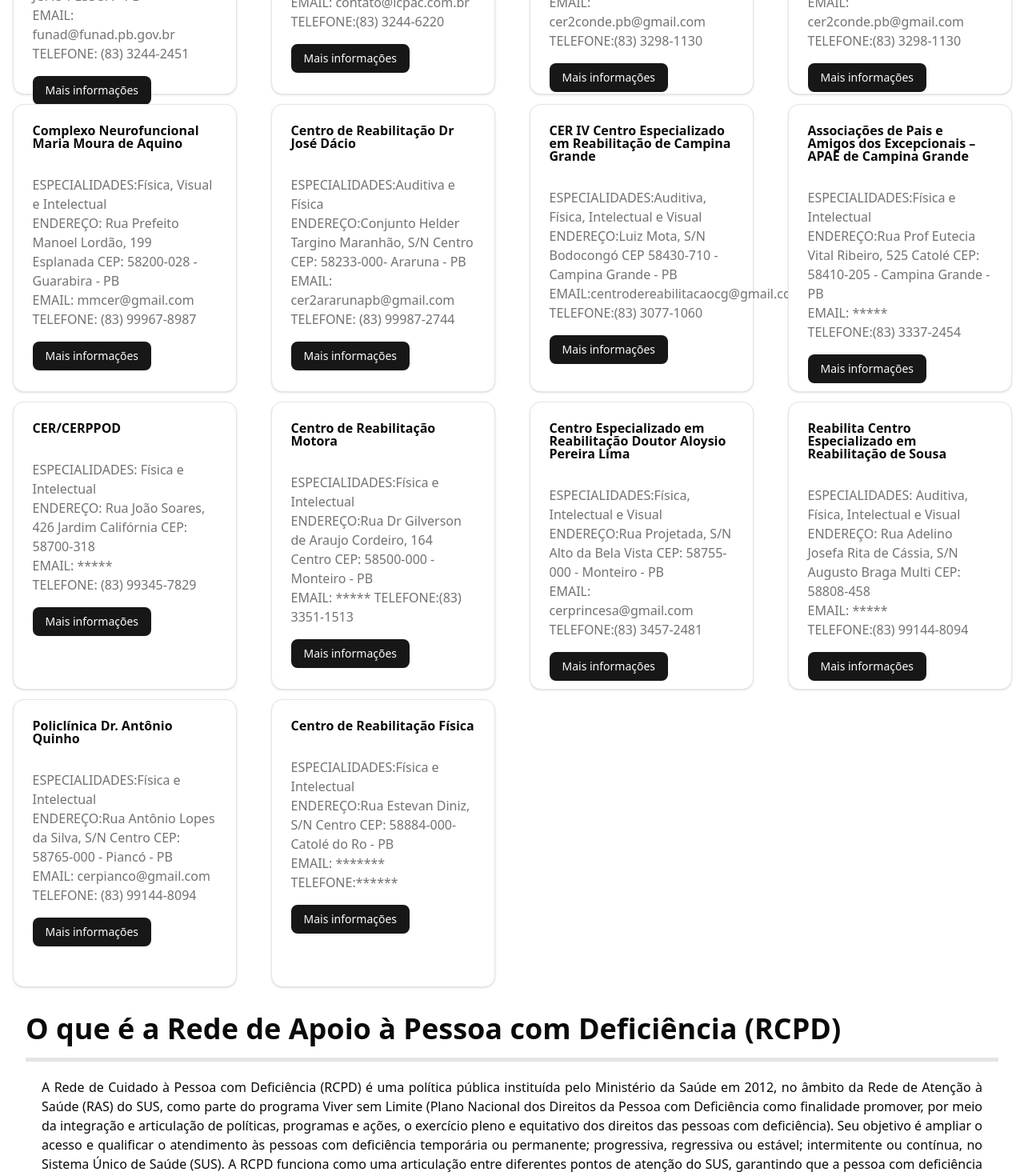
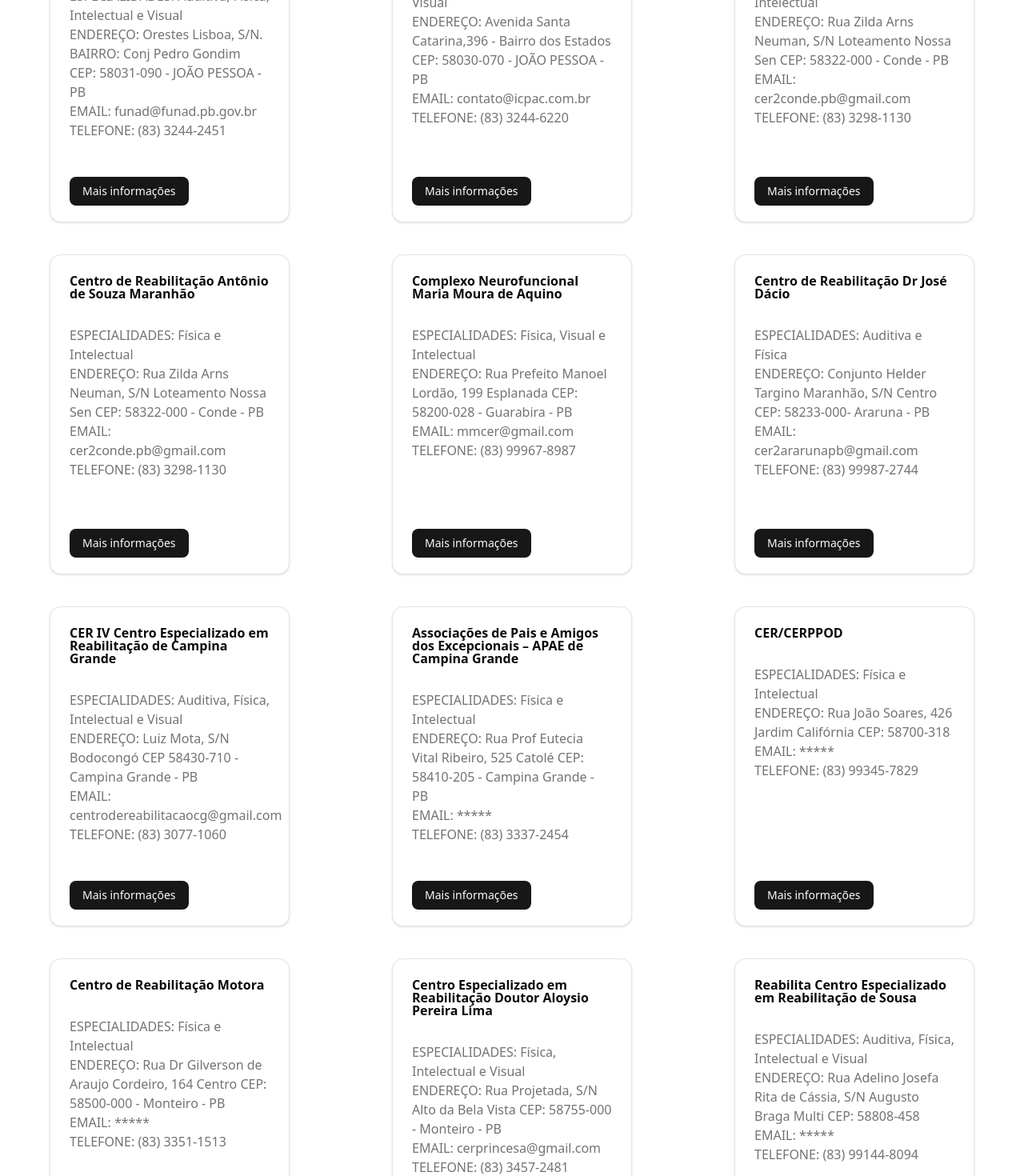
Before and after one commit to gustavdlima/cer-facil, a React (Vite) app: page / in a window 1280 px wide. Shown: the part 480-1950 px from the top of the page at 80% size. Built offline with nearby package versions, Linux system fonts and the light colour scheme.

Commit message:
feat(pages): add cers cards

```diff
--- a/src/pages/home/CersCards.tsx
+++ b/src/pages/home/CersCards.tsx
@@ -3,296 +3,225 @@
 
 export default function CersCards() {
     return (
-        <div className="grid grid-cols-4 gap-3">
-            <Card className="max-w-2xl mx-auto w-70 h-90">
+        <div className="
+            grid
+            gap-x-10
+            gap-y-10
+            mt-30 mb-30
+            sm:grid-cols-2 sm:gap-x-1
+            lg:grid-cols-3
+            2xl:grid-cols-4
+            ">
+
+            <Card className="relative max-w-2xl mx-auto w-75 h-100">
                 <CardHeader>
                     <CardTitle>FUNAD (Fundação Centro Integrado de Apoio ao Portador de Deficiência)</CardTitle>
-                    <CardDescription>
-                    </CardDescription>
                 </CardHeader>
                 <CardContent>
-                    <img src="" alt="" />
                     <p className="text-muted-foreground mb-4">
-                        ESPECIALIDADES: Auditiva, Física, Intelectual e Visual <br />
-                        ENDEREÇO: Orestes Lisboa, S/N. BAIRRO: Conj Pedro Gondim CEP: 58031-090 - JOÃO PESSOA - PB <br />
-                        EMAIL: funad@funad.pb.gov.br <br />
-                        TELEFONE: (83) 3244-2451
+                        <span>ESPECIALIDADES: Auditiva, Física, Intelectual e Visual</span> <br />
+                        <span>ENDEREÇO: Orestes Lisboa, S/N. BAIRRO: Conj Pedro Gondim CEP: 58031-090 - JOÃO PESSOA - PB</span> <br />
+                        <span>EMAIL: funad@funad.pb.gov.br</span> <br />
+                        <span>TELEFONE: (83) 3244-2451</span>
                     </p>
-                    <Button>Mais informações</Button>
+                    <Button className="absolute bottom-5">Mais informações</Button>
                 </CardContent>
             </Card>
-            <div>
 
-                <Card className="max-w-2xl mx-auto w-70 h-90">
-                    <CardHeader>
-                        <CardTitle>Instituto dos Cegos da Paraíba Adalgisa Cunha</CardTitle>
-                        <CardDescription>
-                        </CardDescription>
-                    </CardHeader>
-                    <CardContent>
-                        <p className="text-muted-foreground mb-4">
-                            ESPECIALIDADES:Intelectual e Visual <br />
-                            ENDEREÇO: Avenida Santa Catarina,396 - Bairro dos Estados CEP: 58030-070 - JOÃO PESSOA - PB <br />
-                            EMAIL: contato@icpac.com.br <br />
-                            TELEFONE:(83) 3244-6220
-                        </p>
-                        <Button>Mais informações</Button>
-                    </CardContent>
-                </Card>
-            </div>
+            <Card className="relative max-w-2xl mx-auto w-75 h-100">
+                <CardHeader>
+                    <CardTitle>Instituto dos Cegos da Paraíba Adalgisa Cunha</CardTitle>
+                </CardHeader>
+                <CardContent>
+                    <p className="text-muted-foreground mb-4">
+                        <span>ESPECIALIDADES: Intelectual e Visual</span> <br />
+                        <span>ENDEREÇO: Avenida Santa Catarina,396 - Bairro dos Estados CEP: 58030-070 - JOÃO PESSOA - PB</span> <br />
+                        <span>EMAIL: contato@icpac.com.br</span> <br />
+                        <span>TELEFONE: (83) 3244-6220</span>
+                    </p>
+                    <Button className="absolute bottom-5">Mais informações</Button>
+                </CardContent>
+            </Card>
 
-            <div>
-                <Card className="max-w-2xl mx-auto w-70 h-90">
-                    <CardHeader>
-                        <CardTitle>Centro de Reabilitação Antônio de Souza Maranhão</CardTitle>
-                        <CardDescription>
-                        </CardDescription>
-                    </CardHeader>
-                    <CardContent>
-                        <p className="text-muted-foreground mb-4">
-                            ESPECIALIDADES:Física e Intelectual <br />
-                            ENDEREÇO: Rua Zilda Arns Neuman, S/N Loteamento Nossa Sen CEP: 58322-000 - Conde - PB <br />
-                            EMAIL: cer2conde.pb@gmail.com <br />
-                            TELEFONE:(83) 3298-1130
-                        </p>
-                        <Button>Mais informações</Button>
-                    </CardContent>
-                </Card>
-            </div>
+            <Card className="relative max-w-2xl mx-auto w-75 h-100">
+                <CardHeader>
+                    <CardTitle>Centro de Reabilitação Antônio de Souza Maranhão</CardTitle>
+                </CardHeader>
+                <CardContent>
+                    <p className="text-muted-foreground mb-4">
+                        <span>ESPECIALIDADES: Física e Intelectual</span> <br />
+                        <span>ENDEREÇO: Rua Zilda Arns Neuman, S/N Loteamento Nossa Sen CEP: 58322-000 - Conde - PB</span> <br />
+                        <span>EMAIL: cer2conde.pb@gmail.com</span> <br />
+                        <span>TELEFONE: (83) 3298-1130</span>
+                    </p>
+                    <Button className="absolute bottom-5">Mais informações</Button>
+                </CardContent>
+            </Card>
 
-            <div>
-                <Card className="max-w-2xl mx-auto w-70 h-90">
-                    <CardHeader>
-                        <CardTitle>Centro de Reabilitação Antônio de Souza Maranhão</CardTitle>
-                        <CardDescription>
-                        </CardDescription>
-                    </CardHeader>
-                    <CardContent>
-                        <p className="text-muted-foreground mb-4">
-                            ESPECIALIDADES:Física e Intelectual <br />
-                            ENDEREÇO: Rua Zilda Arns Neuman, S/N Loteamento Nossa Sen CEP: 58322-000 - Conde - PB <br />
-                            EMAIL: cer2conde.pb@gmail.com <br />
-                            TELEFONE:(83) 3298-1130
-                        </p>
-                        <Button>Mais informações</Button>
-                    </CardContent>
-                </Card>
-            </div>
+            <Card className="relative max-w-2xl mx-auto w-75 h-100">
+                <CardHeader>
+                    <CardTitle>Centro de Reabilitação Antônio de Souza Maranhão</CardTitle>
+                </CardHeader>
+                <CardContent>
+                    <p className="text-muted-foreground mb-4">
+                        <span>ESPECIALIDADES: Física e Intelectual</span> <br />
+                        <span>ENDEREÇO: Rua Zilda Arns Neuman, S/N Loteamento Nossa Sen CEP: 58322-000 - Conde - PB</span> <br />
+                        <span>EMAIL: cer2conde.pb@gmail.com</span> <br />
+                        <span>TELEFONE: (83) 3298-1130</span>
+                    </p>
+                    <Button className="absolute bottom-5">Mais informações</Button>
+                </CardContent>
+            </Card>
 
-            <div>
-                <Card className="max-w-2xl mx-auto w-70 h-90">
-                    <CardHeader>
-                        <CardTitle>Complexo Neurofuncional Maria Moura de Aquino</CardTitle>
-                        <CardDescription>
-                        </CardDescription>
-                    </CardHeader>
-                    <CardContent>
-                        <p className="text-muted-foreground mb-4">
-                            ESPECIALIDADES:Física, Visual e Intelectual <br />
-                            ENDEREÇO: Rua Prefeito Manoel Lordão, 199 Esplanada CEP: 58200-028 - Guarabira - PB <br />
-                            EMAIL: mmcer@gmail.com <br />
-                            TELEFONE: (83) 99967-8987
-                        </p>
-                        <Button>Mais informações</Button>
-                    </CardContent>
-                </Card>
-            </div>
+            <Card className="relative max-w-2xl mx-auto w-75 h-100">
+                <CardHeader>
+                    <CardTitle>Complexo Neurofuncional Maria Moura de Aquino</CardTitle>
+                </CardHeader>
+                <CardContent>
+                    <p className="text-muted-foreground mb-4">
+                        <span>ESPECIALIDADES: Física, Visual e Intelectual</span> <br />
+                        <span>ENDEREÇO: Rua Prefeito Manoel Lordão, 199 Esplanada CEP: 58200-028 - Guarabira - PB</span> <br />
+                        <span>EMAIL: mmcer@gmail.com</span> <br />
+                        <span>TELEFONE: (83) 99967-8987</span>
+                    </p>
+                    <Button className="absolute bottom-5">Mais informações</Button>
+                </CardContent>
+            </Card>
 
-            <div>
-                <Card className="max-w-2xl mx-auto w-70 h-90">
-                    <CardHeader>
-                        <CardTitle>Centro de Reabilitação Dr José Dácio</CardTitle>
-                        <CardDescription>
-                        </CardDescription>
-                    </CardHeader>
-                    <CardContent>
-                        <p className="text-muted-foreground mb-4">
-                            ESPECIALIDADES:Auditiva e Física <br />
-                            ENDEREÇO:Conjunto Helder Targino Maranhão, S/N Centro CEP: 58233-000- Araruna - PB <br />
-                            EMAIL: cer2ararunapb@gmail.com <br />
-                            TELEFONE: (83) 99987-2744
-                        </p>
-                        <Button>Mais informações</Button>
-                    </CardContent>
-                </Card>
-            </div>
+            <Card className="relative max-w-2xl mx-auto w-75 h-100">
+                <CardHeader>
+                    <CardTitle>Centro de Reabilitação Dr José Dácio</CardTitle>
+                </CardHeader>
+                <CardContent>
+                    <p className="text-muted-foreground mb-4">
+                        <span>ESPECIALIDADES: Auditiva e Física</span> <br />
+                        <span>ENDEREÇO: Conjunto Helder Targino Maranhão, S/N Centro CEP: 58233-000- Araruna - PB</span> <br />
+                        <span>EMAIL: cer2ararunapb@gmail.com</span> <br />
+                        <span>TELEFONE: (83) 99987-2744</span>
+                    </p>
+                    <Button className="absolute bottom-5">Mais informações</Button>
+                </CardContent>
+            </Card>
 
-            <div>
-                <Card className="max-w-2xl mx-auto w-70 h-90">
-                    <CardHeader>
-                        <CardTitle>CER IV Centro Especializado em Reabilitação de Campina Grande</CardTitle>
-                        <CardDescription>
-                        </CardDescription>
-                    </CardHeader>
-                    <CardContent>
-                        <p className="text-muted-foreground mb-4">
-                            ESPECIALIDADES:Auditiva, Física, Intelectual e Visual <br />
-                            ENDEREÇO:Luiz Mota, S/N Bodocongó CEP 58430-710 - Campina Grande - PB <br />
-                            EMAIL:centrodereabilitacaocg@gmail.com <br />
-                            TELEFONE:(83) 3077-1060
-                        </p>
-                        <Button>Mais informações</Button>
-                    </CardContent>
-                </Card>
-            </div>
+            <Card className="relative max-w-2xl mx-auto w-75 h-100">
+                <CardHeader>
+                    <CardTitle>CER IV Centro Especializado em Reabilitação de Campina Grande</CardTitle>
+                </CardHeader>
+                <CardContent>
+                    <p className="text-muted-foreground mb-4">
+                        <span>ESPECIALIDADES: Auditiva, Física, Intelectual e Visual</span> <br />
+                        <span>ENDEREÇO: Luiz Mota, S/N Bodocongó CEP 58430-710 - Campina Grande - PB</span> <br />
+                        <span>EMAIL: centrodereabilitacaocg@gmail.com</span> <br />
+                        <span>TELEFONE: (83) 3077-1060</span>
+                    </p>
+                    <Button className="absolute bottom-5">Mais informações</Button>
+                </CardContent>
+            </Card>
 
-            <div>
-                <Card className="max-w-2xl mx-auto w-70 h-90">
-                    <CardHeader>
-                        <CardTitle>Associações de Pais e Amigos dos Excepcionais – APAE de Campina Grande</CardTitle>
-                        <CardDescription>
-                        </CardDescription>
-                    </CardHeader>
-                    <CardContent>
-                        <p className="text-muted-foreground mb-4">
-                            ESPECIALIDADES:Física e Intelectual<br />
-                            ENDEREÇO:Rua Prof Eutecia Vital Ribeiro, 525 Catolé CEP: 58410-205 - Campina Grande - PB <br />
-                            EMAIL: ***** <br />
-                            TELEFONE:(83) 3337-2454
-                        </p>
-                        <Button>Mais informações</Button>
-                    </CardContent>
-                </Card>
-            </div>
+            <Card className="relative max-w-2xl mx-auto w-75 h-100">
+                <CardHeader>
+                    <CardTitle>Associações de Pais e Amigos dos Excepcionais – APAE de Campina Grande</CardTitle>
+                </CardHeader>
+                <CardContent>
+                    <p className="text-muted-foreground mb-4">
+                        <span>ESPECIALIDADES: Física e Intelectual</span> <br />
+                        <span>ENDEREÇO: Rua Prof Eutecia Vital Ribeiro, 525 Catolé CEP: 58410-205 - Campina Grande - PB</span> <br />
+                        <span>EMAIL: *****</span> <br />
+                        <span>TELEFONE: (83) 3337-2454</span>
+                    </p>
+                    <Button className="absolute bottom-5">Mais informações</Button>
+                </CardContent>
+            </Card>
 
-            <div>
-                <Card className="max-w-2xl mx-auto w-70 h-90">
-                    <CardHeader>
-                        <CardTitle>CER/CERPPOD</CardTitle>
-                        <CardDescription>
-                        </CardDescription>
-                    </CardHeader>
-                    <CardContent>
-                        <p className="text-muted-foreground mb-4">
-                            ESPECIALIDADES: Física e Intelectual <br />
-                            ENDEREÇO: Rua João Soares, 426 Jardim Califórnia CEP: 58700-318 <br />
-                            EMAIL: ***** <br />
-                            TELEFONE: (83) 99345-7829
-                        </p>
-                        <Button>Mais informações</Button>
-                    </CardContent>
-                </Card>
-            </div>
+            <Card className="relative max-w-2xl mx-auto w-75 h-100">
+                <CardHeader>
+                    <CardTitle>CER/CERPPOD</CardTitle>
+                </CardHeader>
+                <CardContent>
+                    <p className="text-muted-foreground mb-4">
+                        <span>ESPECIALIDADES: Física e Intelectual</span> <br />
+                        <span>ENDEREÇO: Rua João Soares, 426 Jardim Califórnia CEP: 58700-318</span> <br />
+                        <span>EMAIL: *****</span> <br />
+                        <span>TELEFONE: (83) 99345-7829</span>
+                    </p>
+                    <Button className="absolute bottom-5">Mais informações</Button>
+                </CardContent>
+            </Card>
 
-            <div>
-                <Card className="max-w-2xl mx-auto w-70 h-90">
-                    <CardHeader>
-                        <CardTitle>Centro de Reabilitação Motora</CardTitle>
-                        <CardDescription>
-                        </CardDescription>
-                    </CardHeader>
-                    <CardContent>
-                        <p className="text-muted-foreground mb-4">
-                            ESPECIALIDADES:Física e Intelectual<br />
-                            ENDEREÇO:Rua Dr Gilverson de Araujo Cordeiro, 164 Centro CEP: 58500-000 - Monteiro - PB <br />
-                            EMAIL: *****
-                            TELEFONE:(83) 3351-1513 <br />
-                        </p>
-                        <Button>Mais informações</Button>
-                    </CardContent>
-                </Card>
-            </div>
+            <Card className="relative max-w-2xl mx-auto w-75 h-100">
+                <CardHeader>
+                    <CardTitle>Centro de Reabilitação Motora</CardTitle>
+                </CardHeader>
+                <CardContent>
+                    <p className="text-muted-foreground mb-4">
+                        <span>ESPECIALIDADES: Física e Intelectual</span> <br />
+                        <span>ENDEREÇO: Rua Dr Gilverson de Araujo Cordeiro, 164 Centro CEP: 58500-000 - Monteiro - PB</span> <br />
+                        <span>EMAIL: *****</span> <br />
+                        <span>TELEFONE: (83) 3351-1513</span>
+                    </p>
+                    <Button className="absolute bottom-5">Mais informações</Button>
+                </CardContent>
+            </Card>
 
-            <div>
-                <Card className="max-w-2xl mx-auto w-70 h-90">
-                    <CardHeader>
-                        <CardTitle>Centro Especializado em Reabilitação Doutor Aloysio Pereira Lima</CardTitle>
-                        <CardDescription>
-                        </CardDescription>
-                    </CardHeader>
-                    <CardContent>
-                        <p className="text-muted-foreground mb-4">
-                            ESPECIALIDADES:Física, Intelectual e Visual<br />
-                            ENDEREÇO:Rua Projetada, S/N Alto da Bela Vista CEP: 58755-000 - Monteiro - PB <br />
-                            EMAIL: cerprincesa@gmail.com <br />
-                            TELEFONE:(83) 3457-2481
-                        </p>
-                        <Button>Mais informações</Button>
-                    </CardContent>
-                </Card>
-            </div>
+            <Card className="relative max-w-2xl mx-auto w-75 h-100">
+                <CardHeader>
+                    <CardTitle>Centro Especializado em Reabilitação Doutor Aloysio Pereira Lima</CardTitle>
+                </CardHeader>
+                <CardContent>
+                    <p className="text-muted-foreground mb-4">
+                        <span>ESPECIALIDADES: Física, Intelectual e Visual</span> <br />
+                        <span>ENDEREÇO: Rua Projetada, S/N Alto da Bela Vista CEP: 58755-000 - Monteiro - PB</span> <br />
+                        <span>EMAIL: cerprincesa@gmail.com</span> <br />
+                        <span>TELEFONE: (83) 3457-2481</span>
+                    </p>
+                    <Button className="absolute bottom-5">Mais informações</Button>
+                </CardContent>
+            </Card>
 
-            <div>
-                <Card className="max-w-2xl mx-auto w-70 h-90">
-                    <CardHeader>
-                        <CardTitle>Reabilita Centro Especializado em Reabilitação de Sousa</CardTitle>
-                        <CardDescription>
-                        </CardDescription>
-                    </CardHeader>
-                    <CardContent>
-                        <p className="text-muted-foreground mb-4">
-                            ESPECIALIDADES: Auditiva, Física, Intelectual e Visual <br />
-                            ENDEREÇO: Rua Adelino Josefa Rita de Cássia, S/N Augusto Braga Multi CEP: 58808-458 <br />
-                            EMAIL: ***** <br />
-                            TELEFONE:(83) 99144-8094
-                        </p>
-                        <Button>Mais informações</Button>
-                    </CardContent>
-                </Card>
-            </div>
+            <Card className="relative max-w-2xl mx-auto w-75 h-100">
+                <CardHeader>
+                    <CardTitle>Reabilita Centro Especializado em Reabilitação de Sousa</CardTitle>
+                </CardHeader>
+                <CardContent>
+                    <p className="text-muted-foreground mb-4">
+                        <span>ESPECIALIDADES: Auditiva, Física, Intelectual e Visual</span> <br />
+                        <span>ENDEREÇO: Rua Adelino Josefa Rita de Cássia, S/N Augusto Braga Multi CEP: 58808-458</span> <br />
+                        <span>EMAIL: *****</span> <br />
+                        <span>TELEFONE: (83) 99144-8094</span>
+                    </p>
+                    <Button className="absolute bottom-5">Mais informações</Button>
+                </CardContent>
+            </Card>
 
-            <div>
-                <Card className="max-w-2xl mx-auto w-70 h-90">
-                    <CardHeader>
-                        <CardTitle>Policlínica Dr. Antônio Quinho</CardTitle>
-                        <CardDescription>
-                        </CardDescription>
-                    </CardHeader>
-                    <CardContent>
-                        <p className="text-muted-foreground mb-4">
-                            ESPECIALIDADES:Física e Intelectual<br />
-                            ENDEREÇO:Rua Antônio Lopes da Silva, S/N Centro CEP: 58765-000 - Piancó - PB <br />
-                            EMAIL: cerpianco@gmail.com <br />
-                            TELEFONE: (83) 99144-8094
-                        </p>
-                        <Button>Mais informações</Button>
-                    </CardContent>
-                </Card>
-            </div>
+            <Card className="relative max-w-2xl mx-auto w-75 h-100">
+                <CardHeader>
+                    <CardTitle>Policlínica Dr. Antônio Quinho</CardTitle>
+                </CardHeader>
+                <CardContent>
+                    <p className="text-muted-foreground mb-4">
+                        <span>ESPECIALIDADES: Física e Intelectual</span> <br />
+                        <span>ENDEREÇO: Rua Antônio Lopes da Silva, S/N Centro CEP: 58765-000 - Piancó - PB</span> <br />
+                        <span>EMAIL: cerpianco@gmail.com</span> <br />
+                        <span>TELEFONE: (83) 99144-8094</span>
+                    </p>
+                    <Button className="absolute bottom-5">Mais informações</Button>
+                </CardContent>
+            </Card>
 
-            <div>
-                <Card className="max-w-2xl mx-auto w-70 h-90">
-                    <CardHeader>
-                        <CardTitle>Centro de Reabilitação Física</CardTitle>
-                        <CardDescription>
-                        </CardDescription>
-                    </CardHeader>
-                    <CardContent>
-                        <p className="text-muted-foreground mb-4">
-                            ESPECIALIDADES:Física e Intelectual<br />
-                            ENDEREÇO:Rua Estevan Diniz, S/N Centro CEP: 58884-000- Catolé do Ro - PB <br />
-                            EMAIL: ******* <br />
-                            TELEFONE:******
-                        </p>
-                        <Button>Mais informações</Button>
-                    </CardContent>
-                </Card>
-            </div>
-
+            <Card className="relative max-w-2xl mx-auto w-75 h-100">
+                <CardHeader>
+                    <CardTitle>Centro de Reabilitação Física</CardTitle>
+                </CardHeader>
+                <CardContent>
+                    <p className="text-muted-foreground mb-4">
+                        <span>ESPECIALIDADES: Física e Intelectual</span> <br />
+                        <span>ENDEREÇO: Rua Estevan Diniz, S/N Centro CEP: 58884-000- Catolé do Ro - PB</span> <br />
+                        <span>EMAIL: *******</span> <br />
+                        <span>TELEFONE: ******</span>
+                    </p>
+                    <Button className="absolute bottom-5">Mais informações</Button>
+                </CardContent>
+            </Card>
         </div>
     )
 }
-
-
-
-
- <div
-
-                className="container mx-auto p-8">
-                <Card className="max-w-2xl mx-auto w-70 h-90">
-                    <CardHeader>
-                        <CardTitle>Instituto dos Cegos da Paraíba Adalgisa Cunha</CardTitle>
-                        <CardDescription>
-                        </CardDescription>
-                    </CardHeader>
-                    <CardContent>
-                        <p className="text-muted-foreground mb-4">
-                            ESPECIALIDADES:Intelectual e Visual <br />
-                            ENDEREÇO: Avenida Santa Catarina,396 - Bairro dos Estados CEP: 58030-070 - JOÃO PESSOA - PB <br />
-                            EMAIL: contato@icpac.com.br <br />
-                            TELEFONE:(83) 3244-6220
-                        </p>
-                        <Button>Mais informações</Button>
-                    </CardContent>
-                </Card>
-            </div>
```
